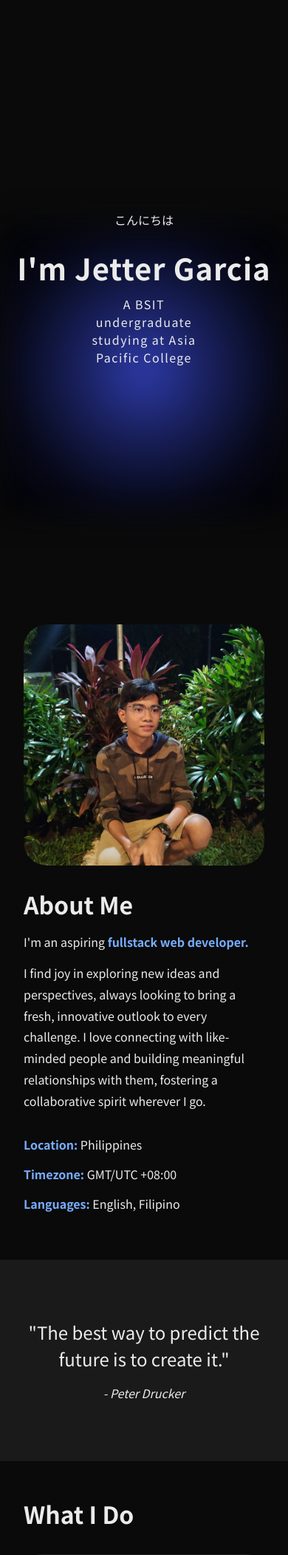
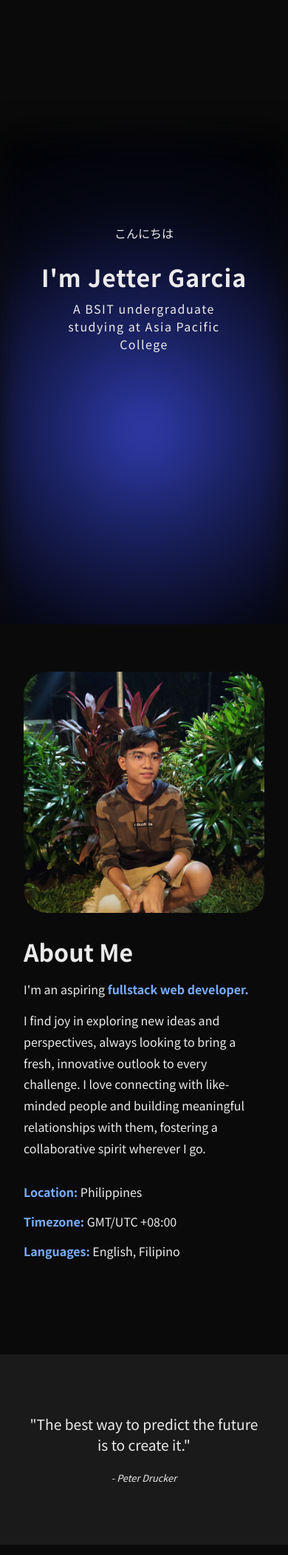
Before and after one commit to jetsgarcia/lab2, a PHP site: page / in a window 390 px wide. Shown: the top 2102 px of the page at 74% size. Run offline with PHP 8.4, Linux system fonts and the light colour scheme; some libraries are stand-ins or nearby versions.

Commit message:
Minor fixes in the responsiveness

```diff
--- a/week3/assets/_mobile.scss
+++ b/week3/assets/_mobile.scss
@@ -1,19 +1,23 @@
 @media only screen and (max-width: 767px) {
   header {
+    &::before {
+      width: 100%;
+      height: 50rem;
+    }
     h1 {
-      font-size: 2.5rem;
+      font-size: 2rem;
       margin: 0 0 0.5rem;
     }
-    p {
+    .subheading {
       font-size: 1rem;
       text-align: center;
-      max-width: 20ch;
+      max-width: 30ch;
       margin: 0 auto 4rem;
     }
   }
 
   .about-me {
-    padding: 0 2rem;
+    padding: 4rem 2rem;
     display: flex;
     flex-direction: column;
     margin-bottom: 3rem;
@@ -38,6 +42,15 @@
     background-color: #1a1a1a;
     display: grid;
     place-items: center;
+
+    .container {
+      .quote {
+        font-size: 1.2rem;
+      }
+      .author {
+        font-size: 0.8rem;
+      }
+    }
   }
 
   .what-i-do {
@@ -61,4 +74,7 @@
       }
     }
   }
+  footer {
+    margin-top: 0;
+  }
 }
--- a/week3/assets/styles.css
+++ b/week3/assets/styles.css
@@ -189,18 +189,22 @@ footer .container > a img:hover {
 }
 
 @media only screen and (max-width: 767px) {
+  header::before {
+    width: 100%;
+    height: 50rem;
+  }
   header h1 {
-    font-size: 2.5rem;
+    font-size: 2rem;
     margin: 0 0 0.5rem;
   }
-  header p {
+  header .subheading {
     font-size: 1rem;
     text-align: center;
-    max-width: 20ch;
+    max-width: 30ch;
     margin: 0 auto 4rem;
   }
   .about-me {
-    padding: 0 2rem;
+    padding: 4rem 2rem;
     display: flex;
     flex-direction: column;
     margin-bottom: 3rem;
@@ -222,6 +226,12 @@ footer .container > a img:hover {
     display: grid;
     place-items: center;
   }
+  .favorite-quote .container .quote {
+    font-size: 1.2rem;
+  }
+  .favorite-quote .container .author {
+    font-size: 0.8rem;
+  }
   .what-i-do {
     padding: 0 2rem;
     margin-bottom: 2rem;
@@ -239,6 +249,9 @@ footer .container > a img:hover {
   .what-i-do .container > div .desc {
     text-align: left;
     margin-left: 0.5rem;
+  }
+  footer {
+    margin-top: 0;
   }
 }
 @media only screen and (min-width: 768px) and (max-width: 1024px) {
```
Also changed, not shown: 1 other file.
